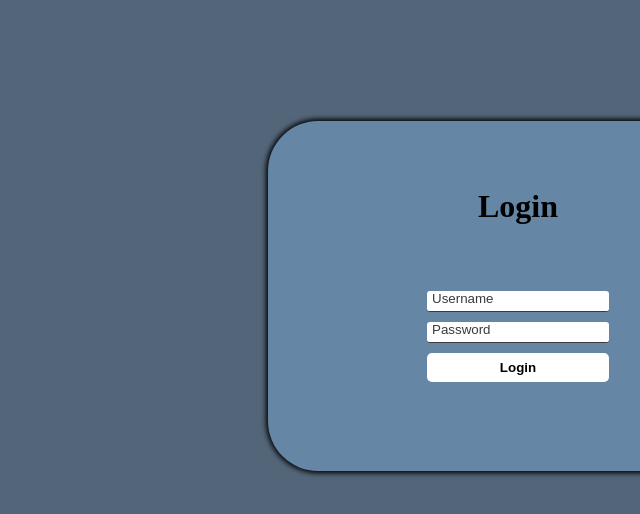
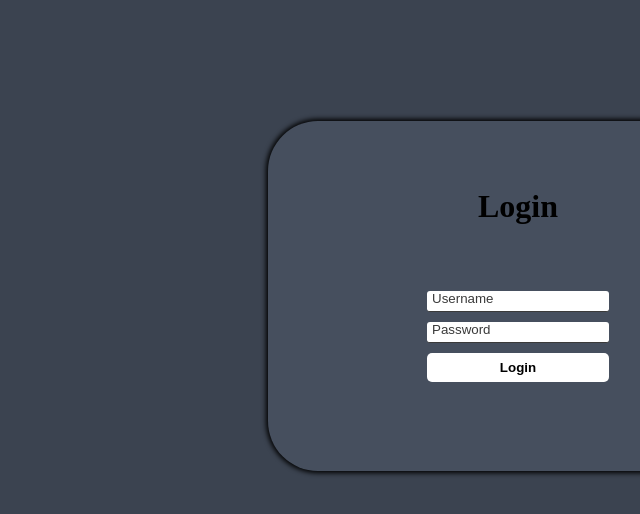
Before and after one commit to o4kastik/web, a plain HTML site: page index.html in a window 1280 px wide. Shown: the top 514 px of the page, without its empty margins (640-1280 px from the left). Drawn offline with Linux system fonts and the light colour scheme.

Commit message:
change css

```diff
--- a/style.css
+++ b/style.css
@@ -1,8 +1,8 @@
 body {
-    background-color:#536578;
+    background-color:#3B4350;
 }
 #main-holder {
-    background-color:rgb(102, 134, 166);
+    background-color:#464F5E;
     width: 500px;
     height: 350px;
     display: grid;
```
